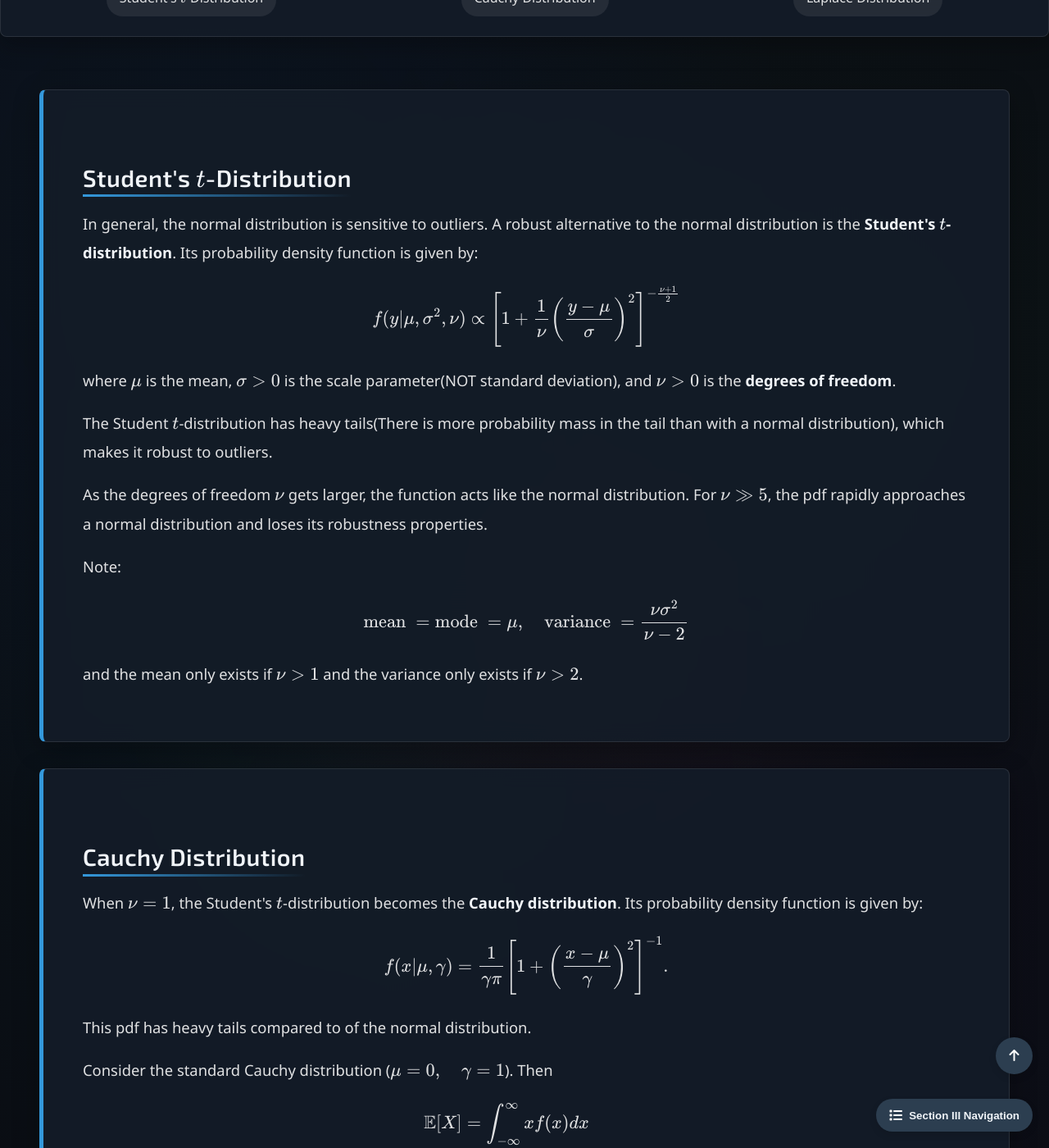
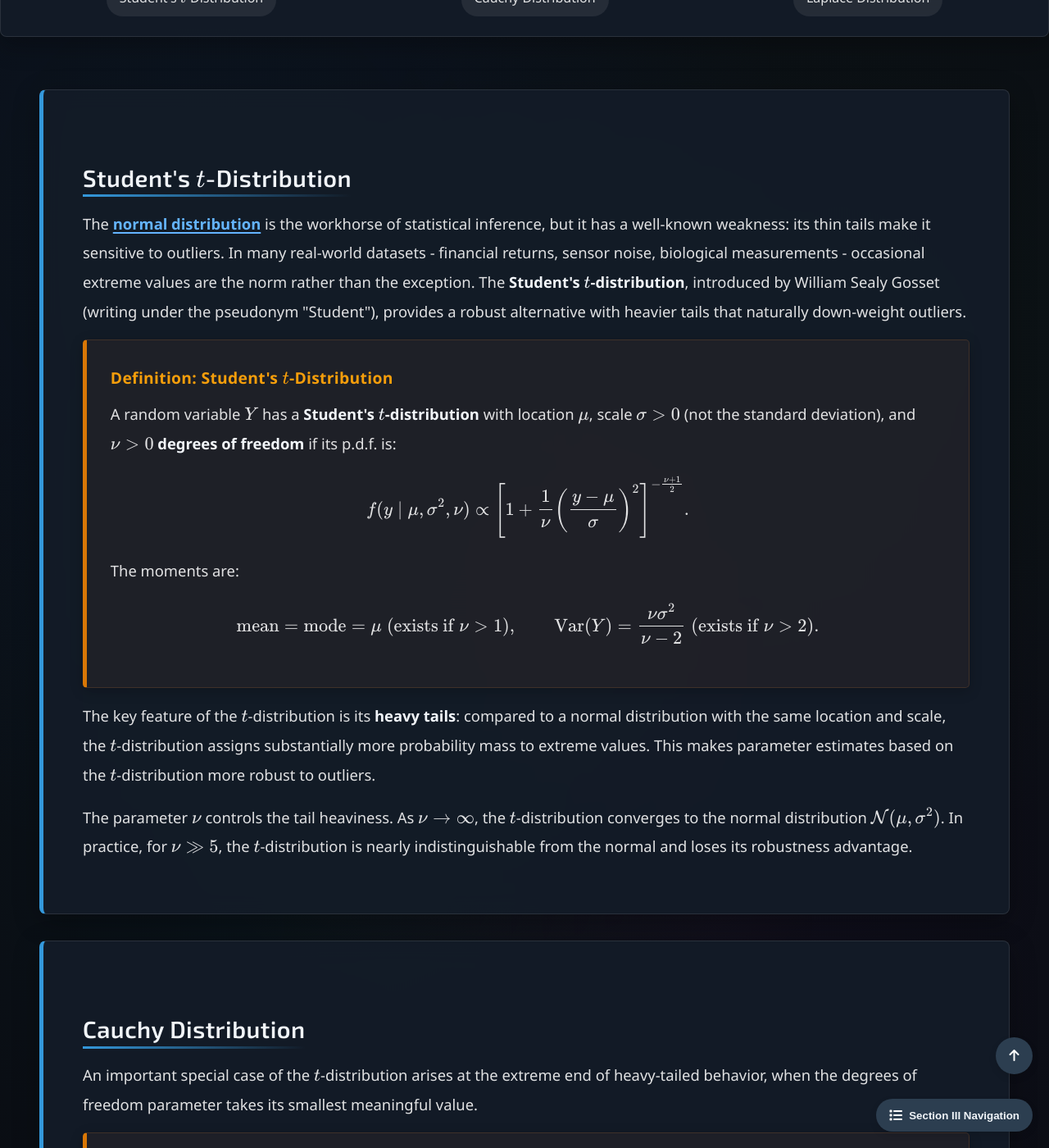
Before and after one commit to Yusukey01/yusukey01.github.io, a Jekyll site: the page built from Mathematics/Probability/student.html, in a window 1280 px wide and 1400 px high, scrolled down 520 px. Shown: the whole window at 82% size. Built offline with Jekyll 4.4.1, drawn with Linux system fonts in a browser that asks for light colours; some of the changed text lies outside the part shown.

Commit message:
revised explanations and style

```diff
--- a/Mathematics/Probability/student.html
+++ b/Mathematics/Probability/student.html
@@ -29,29 +29,39 @@ uses_python: false
                 <h2>Student's \(t\)-Distribution</h2>
 
                  <p>
-                    In general, the normal distribution is sensitive to outliers. A robust alternative to the normal distribution is
-                    the <strong>Student's \(t\)-distribution</strong>. Its probability density function is given by:
+                    The <a href="gaussian.html"><strong>normal distribution</strong></a> is the workhorse of statistical inference, but
+                    it has a well-known weakness: its thin tails make it sensitive to outliers. In many real-world datasets - financial
+                    returns, sensor noise, biological measurements - occasional extreme values are the norm rather than the exception.
+                    The <strong>Student's \(t\)-distribution</strong>, introduced by William Sealy Gosset (writing under the pseudonym
+                    "Student"), provides a robust alternative with heavier tails that naturally down-weight outliers.
+                </p>
+
+                <div class="theorem">
+                    <span class="theorem-title">Definition: Student's \(t\)-Distribution</span>
+                    <p>
+                        A random variable \(Y\) has a <strong>Student's \(t\)-distribution</strong> with location
+                        \(\mu\), scale \(\sigma > 0\) (not the standard deviation), and \(\nu > 0\) <strong>degrees
+                        of freedom</strong> if its p.d.f. is:
                         \[
-                    f(y | \mu, \sigma^2, \nu) \propto \left[ 1 + \frac{1}{\nu}\left(\frac{y-\mu}{\sigma}\right)^2 \right]^{-\frac{\nu+1}{2}}
+                        f(y \mid \mu, \sigma^2, \nu) \propto \left[1 + \frac{1}{\nu}\left(\frac{y - \mu}{\sigma}\right)^2\right]^{-\frac{\nu+1}{2}}.
                         \]
-                    where \(\mu\) is the mean, \(\sigma > 0\) is the scale parameter(NOT standard deviation), and \(\nu > 0\) is the
-                    <strong>degrees of freedom</strong>.
+                        The moments are:
+                        \[
+                        \text{mean} = \text{mode} = \mu \;(\text{exists if } \nu > 1), \qquad
+                        \text{Var}(Y) = \frac{\nu\sigma^2}{\nu - 2} \;(\text{exists if } \nu > 2).
+                        \]
+                    </p>
+                </div>
+
+                <p>
+                    The key feature of the \(t\)-distribution is its <strong>heavy tails</strong>: compared to a normal distribution
+                    with the same location and scale, the \(t\)-distribution assigns substantially more probability mass to extreme values.
+                    This makes parameter estimates based on the \(t\)-distribution more robust to outliers.
                 </p>
                 <p>
-                    The Student \(t\)-distribution has heavy tails(There is more probability mass in the tail than
-                    with a normal distribution), which makes it robust to outliers.
-                </p>
-
-                <p>
-                    As the degrees of freedom \(\nu\) gets larger, the function acts like the normal distribution. For \(\nu \gg 5\), the pdf rapidly approaches
-                    a normal distribution and loses its robustness properties.
-                </p>
-                <p>
-                    Note:
-                    \[
-                    \text{mean } = \text{mode } = \mu, \quad \text{variance } = \frac{\nu \sigma^2}{\nu - 2}
-                    \]
-                    and the mean only exists if \(\nu > 1\) and the variance only exists if \(\nu > 2\).
+                    The parameter \(\nu\) controls the tail heaviness. As \(\nu \to \infty\), the \(t\)-distribution converges to the
+                    normal distribution \(\mathcal{N}(\mu, \sigma^2)\). In practice, for  \(\nu \gg 5\), the \(t\)-distribution is nearly
+                    indistinguishable from the normal and loses its robustness advantage.
                 </p>
 
             </section>
@@ -60,13 +70,20 @@ uses_python: false
                 <h2>Cauchy Distribution</h2>
 
                 <p>
-                    When \(\nu = 1\), the Student's \(t\)-distribution becomes the <strong>Cauchy distribution</strong>.
-                    Its probability density function is given by:
+                    An important special case of the \(t\)-distribution arises at the extreme end of heavy-tailed behavior,
+                    when the degrees of freedom parameter takes its smallest meaningful value.
+                </p>
+
+                <div class="theorem">
+                    <span class="theorem-title">Definition: Cauchy Distribution</span>
+                    <p>
+                        When \(\nu = 1\), the Student's \(t\)-distribution reduces to the <strong>Cauchy distribution</strong>
+                        with location \(\mu\) and scale \(\gamma > 0\) that has p.d.f.:
                         \[
-                    f(x | \mu, \gamma) = \frac{1}{\gamma \pi}\left[ 1 + \left(\frac{x - \mu}{\gamma}\right)^2\right]^{-1}.
+                        f(x \mid \mu, \gamma) = \frac{1}{\gamma\pi}\left[1 + \left(\frac{x - \mu}{\gamma}\right)^2\right]^{-1}.
                         \]
-                    This pdf has heavy tails compared to of the normal distribution.
                     </p>
+                </div>
 
                 <p>
                     Consider the standard Cauchy distribution (\(\mu = 0, \quad \gamma = 1\)). Then
@@ -92,22 +109,27 @@ uses_python: false
 
             <section id="laplace" class="section-content">
                 <h2>Laplace Distribution</h2>
+
                  <p>
-                    Like the half Cauchy distribution, because of its heavy tails, the
-                    <strong>Laplace distribution (Double sided exponential distribution)</strong> is also popular
-                    in some machine learning models such as robust linear regression.
+                    The Cauchy distribution demonstrates that heavy tails can be extreme enough to prevent even the mean
+                    from existing. A more moderate heavy-tailed alternative, which retains finite moments of all orders
+                    while still placing more mass in the tails than the normal distribution, is the <strong>Laplace distribution</strong>.
                 </p>
+
+                <div class="theorem">
+                    <span class="theorem-title">Definition: Laplace Distribution</span>
                     <p>
-                    Its pdf is given by:
+                        The <strong>Laplace distribution</strong> (also called the double-sided exponential distribution)
+                        with location \(\mu\) and scale \(b > 0\) has p.d.f.:
                         \[
-                    \text{Laplace } ( y | \mu, b) = \frac{1}{2b}\exp \left( - \frac{|y - \mu|}{b}\right)
+                        f(y \mid \mu, b) = \frac{1}{2b}\exp\!\left(-\frac{|y - \mu|}{b}\right).
                         \]
-                    where \(\mu\) is a location parameter and \(b > 0\) is a scale parameter.
-                    Note:
+                        Its moments are:
                         \[
-                    \text{mean } = \text{mode } = \mu, \quad \text{variance } = 2b^2.
+                        \text{mean} = \text{mode} = \mu, \qquad \text{Var}(Y) = 2b^2.
                         \]
                     </p>
+                </div>
 
                 <div class="insight-box">
                     <h3>Insight: Heavy Tails and Regularization</h3>
@@ -119,6 +141,13 @@ uses_python: false
                         <strong>robust</strong> to outliers compared to standard least-squares (Gaussian) regression.
                     </p>
                 </div>
+
+                 <p>
+                    The Student's \(t\), Cauchy, and Laplace distributions complete our toolkit of univariate distributions for robust modeling.
+                    In the next part, we move from single random variables to <em>pairs</em> of random variables, introducing
+                    <a href="covariance.html"><strong>covariance</strong></a> as the fundamental measure of
+                    linear dependence between variables.
+                </p>
             </section>
         </div>
         <script src="/js/main.js"></script>
```
Also changed, not shown: Mathematics/Probability/gaussian.html (+9 -10 lines). Lines whose indentation alone changed are shown as unchanged.
